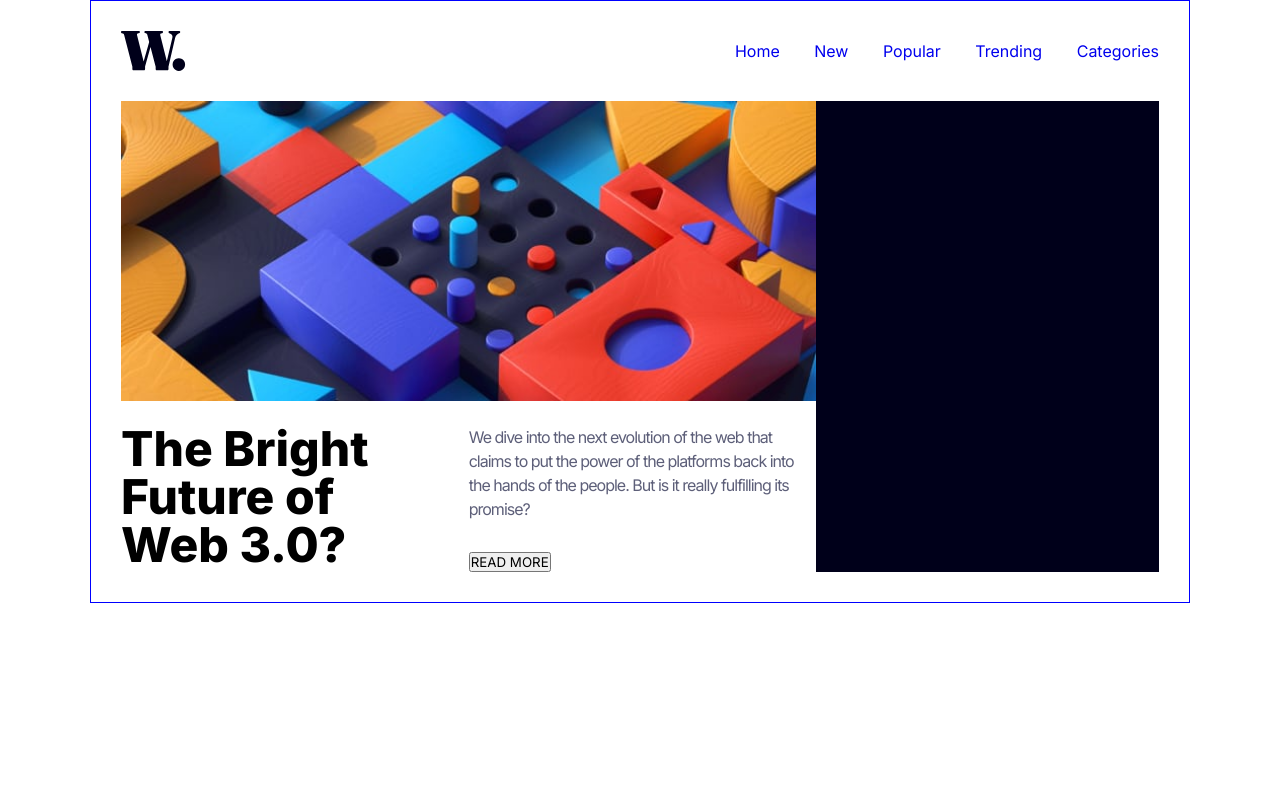
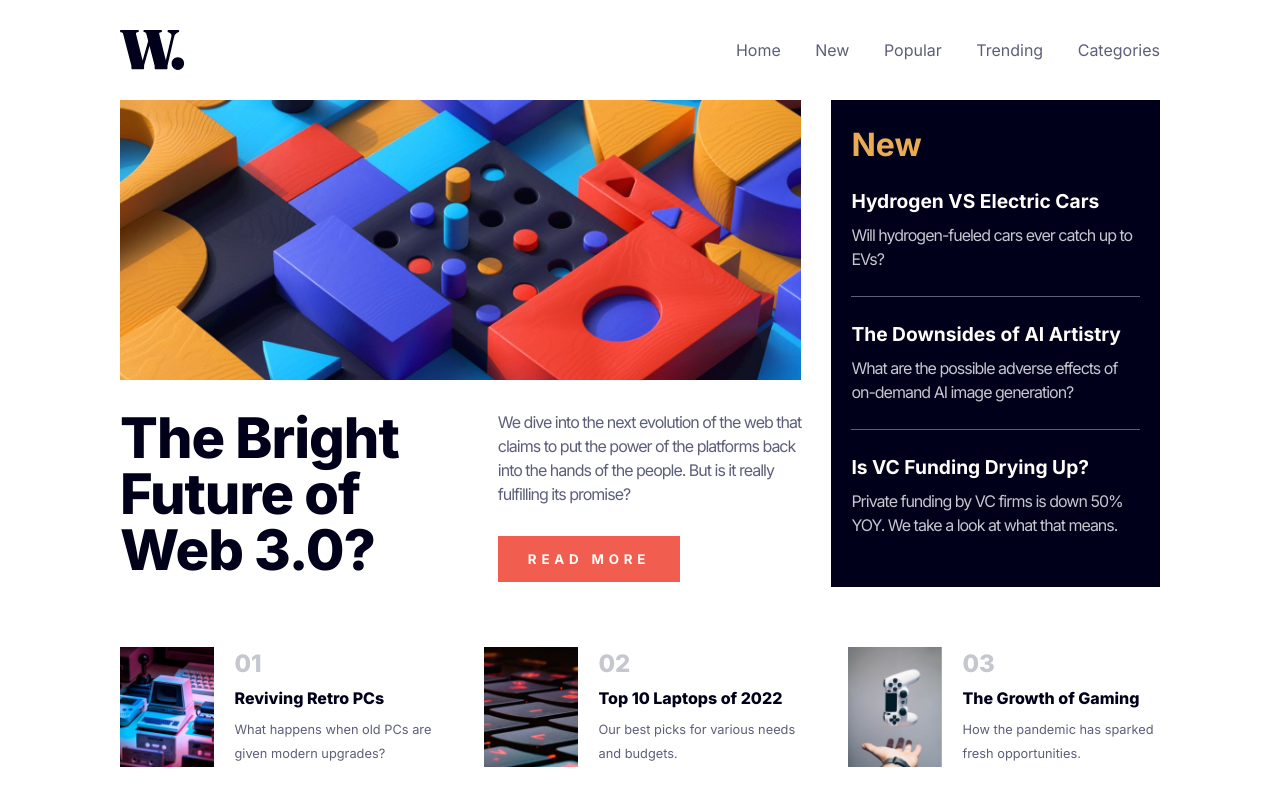
Before and after one commit to obdwinston/fm-news-homepage, a plain HTML site: page index.html in a window 1280 px wide. Drawn offline with Linux system fonts and the light colour scheme.

Commit message:
completed desktop version

```diff
--- a/index.html
+++ b/index.html
@@ -18,9 +18,8 @@
   </head>
   <body>
     <div class="container">
-      <nav class="navbar">
-        <img src="assets/images/logo.svg" alt="logo" />
-
+      <div class="header">
+        <img src="assets/images/logo.svg" />
         <div class="links">
           <a href="#home">Home</a>
           <a href="#new">New</a>
@@ -28,43 +27,71 @@
           <a href="#trending">Trending</a>
           <a href="#categories">Categories</a>
         </div>
-      </nav>
+      </div>
 
-      <div class="featured-new-group">
-        <div class="featured">
-          <img
-            class="featured-image"
-            src="assets/images/image-web-3-mobile.jpg"
-            alt="featured-image"
-          />
+      <div class="left">
+        <div class="left-image">
+          <img src="assets/images/image-web-3-desktop.jpg" />
+        </div>
+        <div class="left-title">
+          <h1>The Bright Future of Web 3.0?</h1>
+        </div>
+        <div class="left-subtitle">
+          <p>
+            We dive into the next evolution of the web that claims to put the
+            power of the platforms back into the hands of the people. But is it
+            really fulfilling its promise?
+          </p>
+          <button>READ MORE</button>
+        </div>
+      </div>
 
-          <div class="featured-group">
-            <h1 class="featured-title">
-              The Bright<br />
-              Future of<br />
-              Web 3.0?
-            </h1>
-            <div class="featured-subgroup">
-              <p class="featured-subtitle">
-                We dive into the next evolution of the web that claims to put
-                the power of the platforms back into the hands of the people.
-                But is it really fulfilling its promise?
-              </p>
-              <button class="featured-button">READ MORE</button>
-            </div>
+      <div class="right">
+        <h1>New</h1>
+        <h2>Hydrogen VS Electric Cars</h2>
+        <p>Will hydrogen-fueled cars ever catch up to EVs?</p>
+        <hr />
+        <h2>The Downsides of AI Artistry</h2>
+        <p>
+          What are the possible adverse effects of on-demand AI image
+          generation?
+        </p>
+        <hr />
+        <h2>Is VC Funding Drying Up?</h2>
+        <p>
+          Private funding by VC firms is down 50% YOY. We take a look at what
+          that means.
+        </p>
+      </div>
+
+      <div class="footer">
+        <div class="footer-item">
+          <img src="assets/images/image-retro-pcs.jpg" />
+          <div class="item-content">
+            <h1>01</h1>
+            <h2>Reviving Retro PCs</h2>
+            <p>What happens when old PCs are given modern upgrades?</p>
           </div>
         </div>
 
-        <div class="new"></div>
+        <div class="footer-item">
+          <img src="assets/images/image-top-laptops.jpg" />
+          <div class="item-content">
+            <h1>02</h1>
+            <h2>Top 10 Laptops of 2022</h2>
+            <p>Our best picks for various needs and budgets.</p>
+          </div>
+        </div>
+
+        <div class="footer-item">
+          <img src="assets/images/image-gaming-growth.jpg" />
+          <div class="item-content">
+            <h1>03</h1>
+            <h2>The Growth of Gaming</h2>
+            <p>How the pandemic has sparked fresh opportunities.</p>
+          </div>
+        </div>
       </div>
     </div>
-
-    <!-- New Hydrogen VS Electric Cars Will hydrogen-fueled cars ever catch
-    up to EVs? The Downsides of AI Artistry What are the possible adverse
-    effects of on-demand AI image generation? Is VC Funding Drying Up? Private
-    funding by VC firms is down 50% YOY. We take a look at what that means. 01
-    Reviving Retro PCs What happens when old PCs are given modern upgrades? 02
-    Top 10 Laptops of 2022 Our best picks for various needs and budgets. 03 The
-    Growth of Gaming How the pandemic has sparked fresh opportunities. -->
   </body>
 </html>
--- a/styles.css
+++ b/styles.css
@@ -17,23 +17,62 @@
   --very-dark-blue: hsl(240, 100%, 5%);
 }
 
+/* GRID LAYOUT */
+
 .container {
-  border: 1px solid blue;
+  display: grid;
+  grid-template-areas:
+    "header header header"
+    "left left right"
+    "footer footer footer";
+  gap: 30px;
+
   width: 100%;
   max-width: 1100px;
   margin: 0 auto;
   padding: 30px;
 }
+.header {
+  grid-area: header;
+}
+.left {
+  grid-area: left;
+}
+.right {
+  grid-area: right;
+}
+.footer {
+  grid-area: footer;
+}
 
-.navbar {
+.left {
+  display: grid;
+  grid-template-areas:
+    "image image"
+    "title subtitle";
+  gap: 20px;
+}
+.left-image {
+  grid-area: image;
+}
+.left-title {
+  grid-area: title;
+}
+.left-subtitle {
+  grid-area: subtitle;
+}
+
+/* COMPONENT STYLES */
+
+.header {
   display: flex;
   justify-content: space-between;
   align-items: center;
-  margin-bottom: 30px;
 }
 
 .links a {
   text-decoration: none;
+  color: var(--dark-grayish-blue);
   margin-left: 30px;
 }
 
@@ -41,48 +80,118 @@
   color: var(--soft-red);
 }
 
-.featured-new-group {
-  display: flex;
+.left-image img {
+  width: 100%;
 }
 
-.featured {
-  width: 67%;
+.left-title h1 {
+  color: var(--very-dark-blue);
+  font-size: 3.5rem;
+  font-weight: 800;
+  line-height: 3.5rem;
+  letter-spacing: -1px;
 }
 
-.featured-image {
-  width: 100%;
-  height: 300px;
-  object-fit: cover;
-  object-position: top;
-  margin-bottom: 20px;
-}
-
-.featured-group {
-  display: flex;
-  justify-content: center;
-  align-items: top;
-}
-
-.featured-title {
-  width: 50%;
-  font-size: 3rem;
-  font-weight: 800;
-  line-height: 3rem;
-  /* letter-spacing: -1px; */
-}
-
-.featured-subgroup {
-  width: 50%;
-}
-
-.featured-subtitle {
+.left-subtitle p {
   color: var(--dark-grayish-blue);
   line-height: 1.5rem;
   letter-spacing: -1px;
   margin-bottom: 30px;
 }
 
-.new {
-  width: 33%;
+.left-subtitle button {
+  padding: 15px 30px;
+  background: var(--soft-red);
+  color: var(--off-white);
+  border: none;
+  font-weight: 700;
+  letter-spacing: 0.3rem;
+  cursor: pointer;
+}
+
+.left-subtitle button:hover {
   background: var(--very-dark-blue);
 }
+
+.right {
+  background: var(--very-dark-blue);
+  padding: 25px 20px;
+}
+
+.right h1 {
+  color: var(--soft-orange);
+  margin-bottom: 25px;
+}
+
+.right h2 {
+  color: var(--off-white);
+  font-size: 1.2rem;
+  margin-bottom: 10px;
+}
+
+.right h2:hover {
+  color: var(--soft-orange);
+  cursor: pointer;
+}
+
+.right p {
+  color: var(--grayish-blue);
+  line-height: 1.5rem;
+  letter-spacing: -1px;
+  margin-bottom: 25px;
+}
+
+.right hr {
+  border: none;
+  height: 1px;
+  background: var(--dark-grayish-blue);
+  margin-bottom: 25px;
+}
+
+.footer {
+  display: flex;
+  justify-content: space-between;
+  align-items: center;
+  margin-top: 30px;
+}
+
+.footer-item {
+  /* border: 1px solid blue; */
+  display: flex;
+  justify-content: center;
+  align-items: center;
+  width: 30%;
+}
+
+.footer-item img {
+  height: 120px;
+}
+
+.item-content {
+  padding-left: 20px;
+}
+
+.item-content h1 {
+  color: var(--grayish-blue);
+  font-size: 1.5rem;
+  font-weight: 800;
+  margin-bottom: 10px;
+}
+
+.item-content h2 {
+  color: var(--very-dark-blue);
+  font-size: 1rem;
+  font-weight: 800;
+  margin-bottom: 10px;
+}
+
+.item-content h2:hover {
+  color: var(--soft-red);
+  cursor: pointer;
+}
+
+.item-content p {
+  color: var(--dark-grayish-blue);
+  font-size: 0.8rem;
+  line-height: 1.5rem;
+}
```
